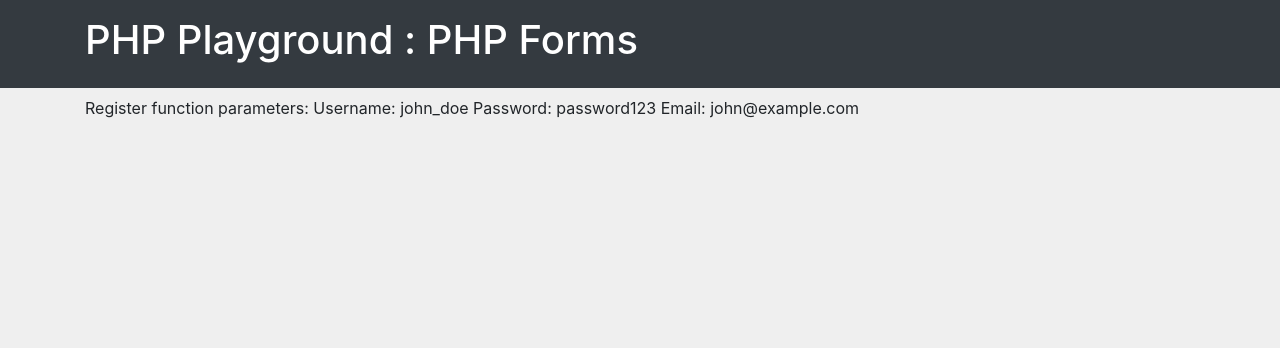
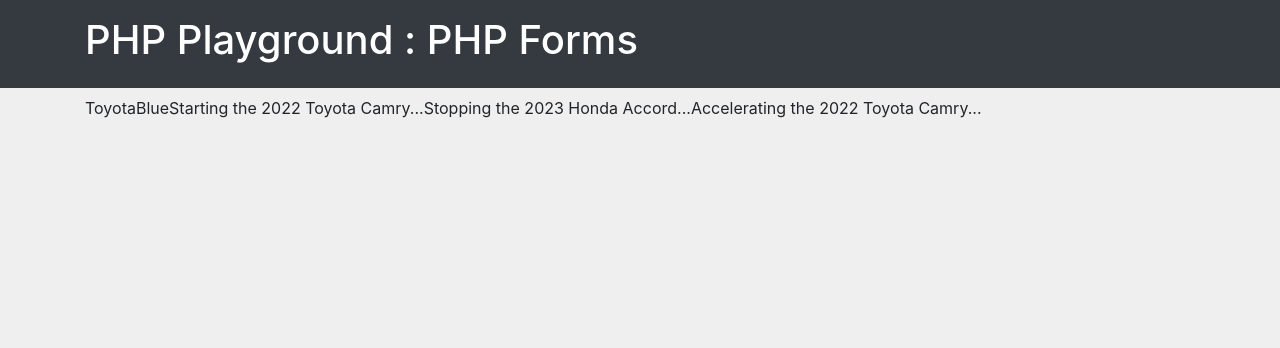
Before and after one commit to pradipchaudhary/php-playground, a PHP site: page / in a window 1280 px wide. Shown: the top 348 px of the page. Run offline with PHP 8.4, Linux system fonts and the light colour scheme.

Commit message:
[Feature] Add Object-Oriented Programming (OOP) example in PHP

```diff
--- a/index.php
+++ b/index.php
@@ -47,7 +47,8 @@ $startDate = 2024;
         // include './form/post.php';
         //include './function/function.php';
         // include_once './superglobal/superglobal.php';
-        include './namespace/index.php';
+        // include './namespace/index.php';
+        include './oop/index.php';
         ?>
     </div>
 </main>
--- /dev/null
+++ b/oop/Car.php
@@ -0,0 +1,34 @@
+<?php
+class Car
+{
+    // Properties
+    public $make;
+    public $model;
+    public $year;
+    public $color;
+
+    // Constructor
+    public function __construct($make, $model, $year, $color)
+    {
+        $this->make = $make;
+        $this->model = $model;
+        $this->year = $year;
+        $this->color = $color;
+    }
+
+    // Methods
+    public function start()
+    {
+        return "Starting the " . $this->year . " " . $this->make . " " . $this->model . "...";
+    }
+
+    public function stop()
+    {
+        return "Stopping the " . $this->year . " " . $this->make . " " . $this->model . "...";
+    }
+
+    public function accelerate()
+    {
+        return "Accelerating the " . $this->year . " " . $this->make . " " . $this->model . "...";
+    }
+}
--- /dev/null
+++ b/oop/index.php
@@ -0,0 +1,17 @@
+<?php
+
+include __DIR__ . '/Car.php';
+
+
+// Creating Car objects
+$car1 = new Car("Toyota", "Camry", 2022, "Red");
+$car2 = new Car("Honda", "Accord", 2023, "Blue");
+
+// Accessing object properties
+echo $car1->make;  // Output: Toyota
+echo $car2->color; // Output: Blue
+
+// Calling object methods
+echo $car1->start();  // Output: Starting the 2022 Toyota Camry...
+echo $car2->stop();   // Output: Stopping the 2023 Honda Accord...
+echo $car1->accelerate();  // Output: Accelerating the 2022 Toyota Camry...
```
Also changed, not shown: oop/README.md (added).
